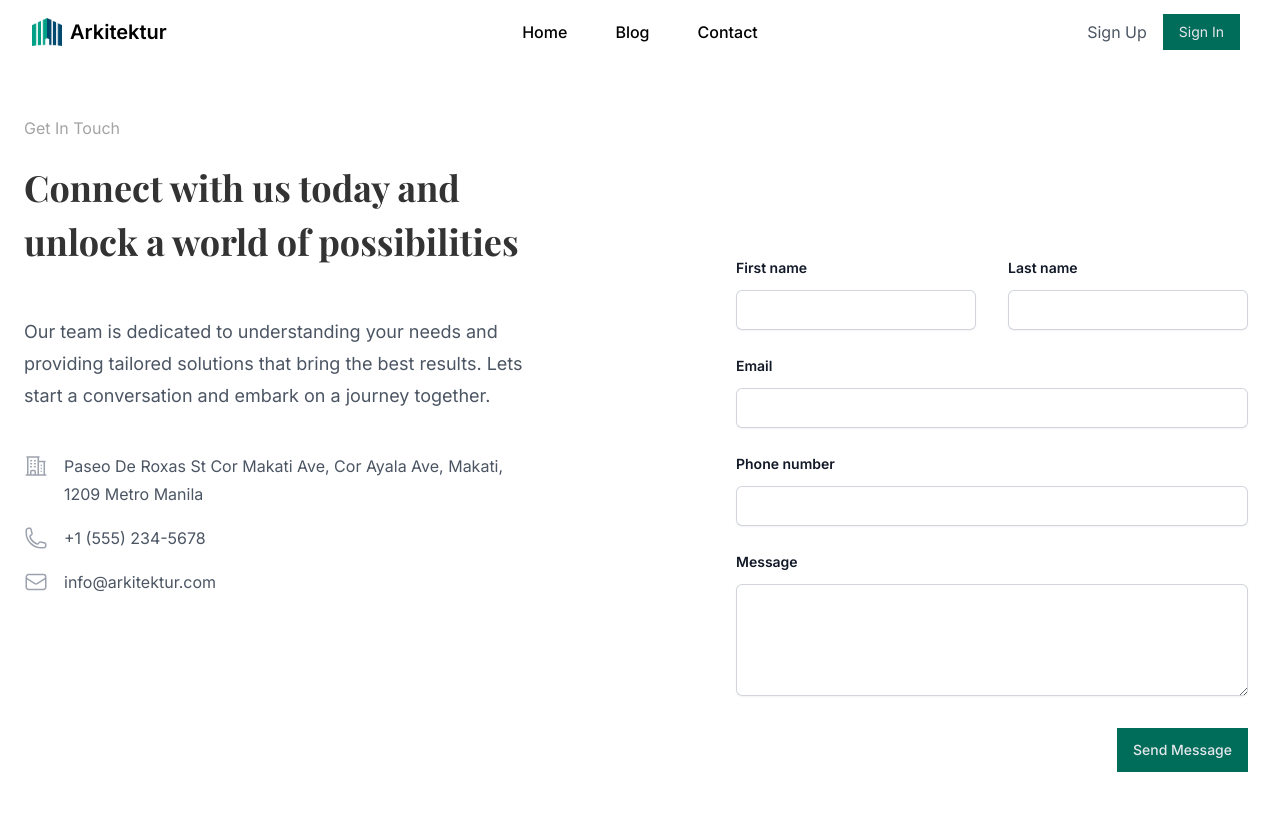
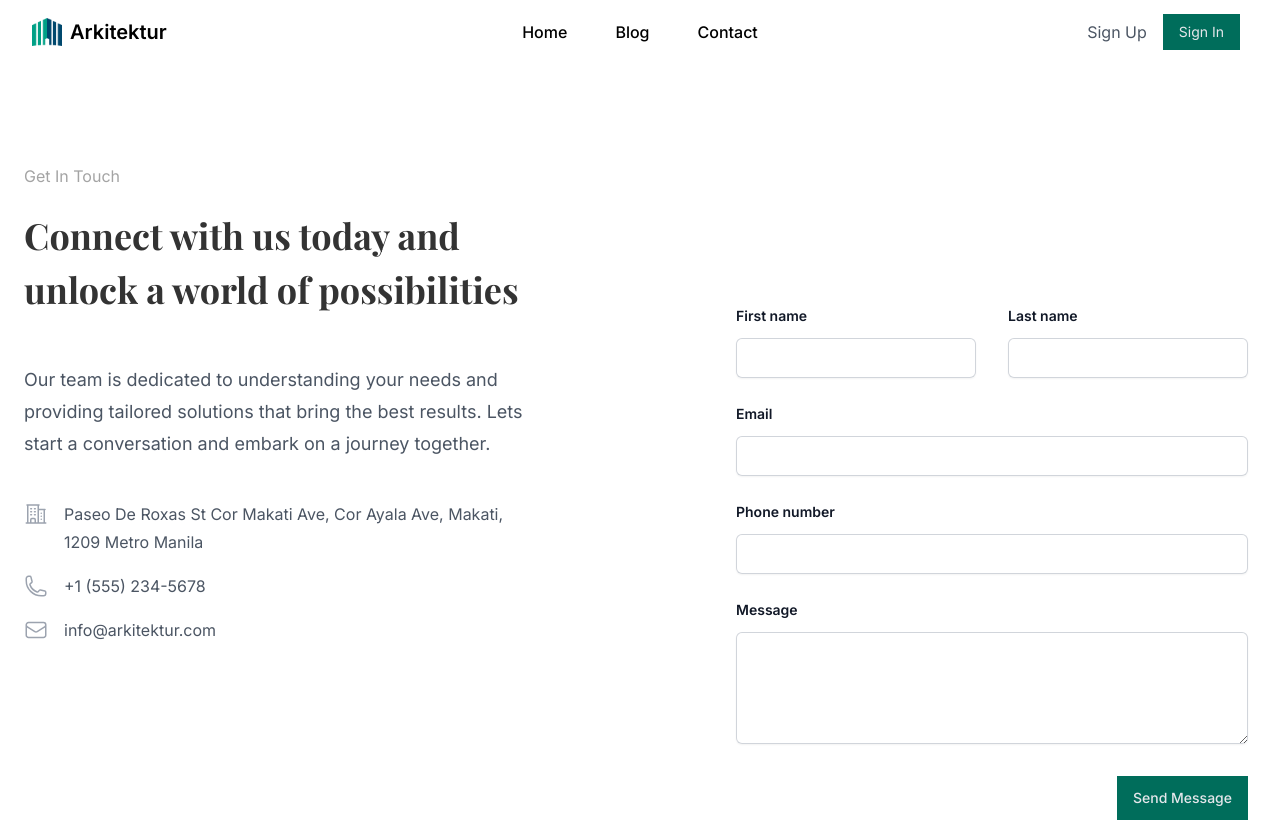
Before and after one commit to johncarlolipa/arkitektur-capstone, a Next.js app: page /contact in a window 1280 px wide. Shown: the top 822 px of the page. Built offline with nearby package versions, Linux system fonts and the light colour scheme; a web font is replaced by a local one.

Commit message:
fix: update Contact page

```diff
--- a/src/pages/contact.js
+++ b/src/pages/contact.js
@@ -13,7 +13,7 @@ const playfair_display = Playfair_Display({ subsets: ["latin"] });
 
 export default function Example() {
   return (
-    <div className={`${inter.className} relative isolate bg-white`}>
+    <div className={`${inter.className} relative isolate bg-white mt-12`}>
       <Head>
         <title>Arkitektur | Contact</title>
       </Head>
```
